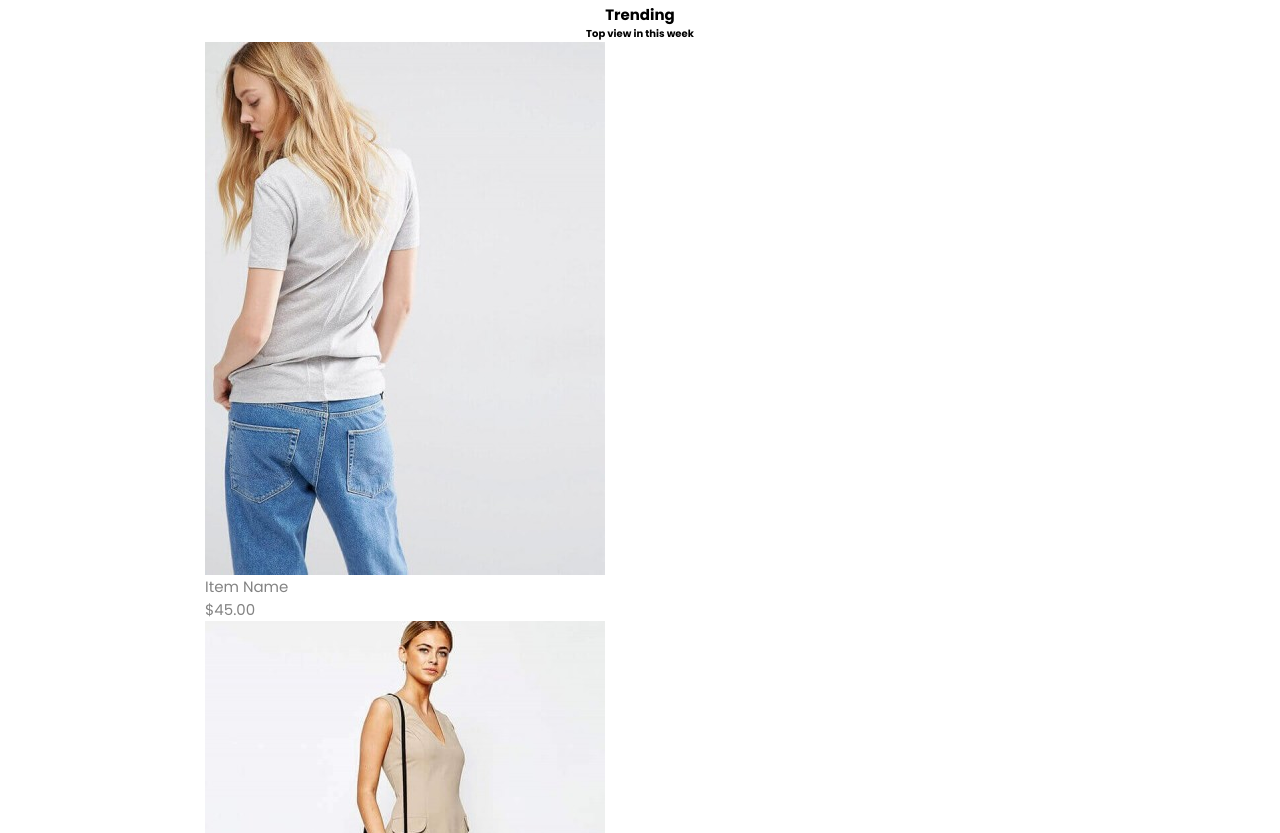
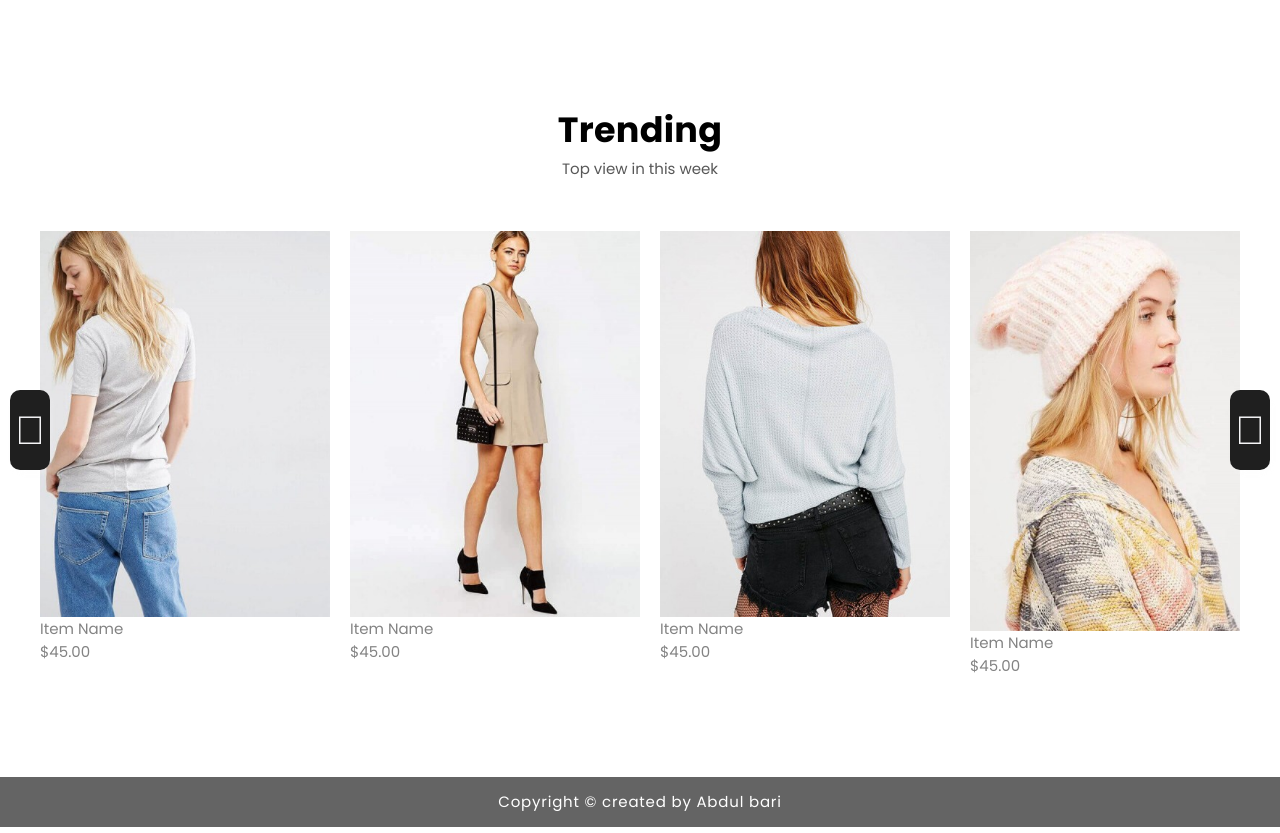
Before and after one commit to abdulbari149/ClaueShopifyProject, a plain HTML site: page claue/index.html in a window 1280 px wide. Shown: the part 1447-2280 px from the top of the page. Drawn offline with nearby package versions, Linux system fonts and the light colour scheme; files whose address does not match are found by name.

Commit message:
finished

```diff
--- a/claue/css/home.css
+++ b/claue/css/home.css
@@ -147,14 +147,71 @@
 
 /* ...........TRENDS................. */
 
-.trend{
-  display: flex;
-  flex-direction: column;
+#trend{
+  margin:100px 0px;
+  position: relative;
+  max-width: 100vw;
+  display: grid;
+  grid-template-columns: minmax(50rem ,120rem);
 }
+
 .trend__header{
   text-align: center;
 }
+.trend__header > h2{
+  font-size: 3.5rem;
+  letter-spacing: .3px;
+}
+.trend__header > h4{
+  line-height: 25px;
+  font-weight: 400;
+  color: #575757;
+  font-size: 15px;
+}
+.trend__itemGrid{
+  width: 100%;
+  position: relative;
+  margin-top: 50px;
+  display: grid;
+  justify-content: center;
+}
+.trend__sliderContainer{
+  overflow-x: hidden;
+  max-width: 100%;
+  display: grid;
+  grid-auto-flow: column;
+  grid-template-columns: repeat(auto-fill, minmax(290px ,1fr));
+  grid-auto-columns: 300px;
+  grid-gap: 2rem;
+}
 
-.trend__itemGrid{
+
+.trend__controls{
+  width: 105%;
+  position: absolute;
+  top: 50%;
+  left: 50%;
+  transform: translateX(-50%);
+  display: flex;
+  justify-content: space-between;
 
 }
+.trend__controls .iArrow{
+  cursor: pointer;
+  position: relative;
+  width: 40px;
+  padding: 0 8px;
+  height: 80px;
+  background-color: var(--color-dark);
+  border-radius: 10px;
+  box-shadow: 2px 4px 5px rgba(250, 250, 250, 0.24);
+}
+.trend__controls .iArrow i.fal{
+  position: absolute;
+  top: 50%;
+  left: 50%;
+  transform: translateX(-50%) translateY(-50%) ;
+  color: #f6f6f8;
+  font-size: 40px;
+  font-weight: 500;
+}
--- a/claue/css/main.css
+++ b/claue/css/main.css
@@ -15,6 +15,8 @@ body {
   overflow-x: hidden;
   font-family: "Poppins", sans-serif;
   font-weight: 400;
+  display: flex;
+  flex-direction: column;
 }
 
 ::-webkit-scrollbar {
@@ -538,3 +540,19 @@ body {
   opacity: 0;
   pointer-events: none;
 }
+
+footer{
+  width: 100vw;
+
+}
+.footer__copyright{
+  width: 100%;
+  height: 50px;
+  background-color: var(--color-smoky);
+  text-align: center;
+  line-height: 50px;
+}
+.footer__copyright p{
+  color: white;
+  letter-spacing: .8px;
+}
--- a/claue/index.html
+++ b/claue/index.html
@@ -139,69 +139,6 @@
             <li class="nav__item">
               <a class="nav__link link" href="#">Home</a>
               <i class="fal fa-plus show__screen"></i>
-              <div class="dropdown" id="home-dropdown">
-                <div class="dropdown__menu nav__dropdown">
-                  <div class="dropdown__item">
-                    <a href="" class="header-text link">Home Glasses </a>
-                    <span class="new">New</span>
-                  </div>
-                  <div class="dropdown__item">
-                    <a href="" class="header-text link">Home Handmade</a>
-                    <span class="new">New</span>
-                  </div>
-                  <div class="dropdown__item">
-                    <a href="" class="header-text link">Home Minimal</a>
-                  </div>
-                  <div class="dropdown__item">
-                    <a href="" class="header-text link">Home Classic</a>
-                  </div>
-                  <div class="dropdown__item">
-                    <a href="" class="header-text link">Home Video Banner</a>
-                  </div>
-                  <div class="dropdown__item">
-                    <a href="" class="header-text link">Home Product Categories</a>
-                  </div>
-                  <div class="dropdown__item">
-                    <a href="" class="header-text link">Home Static Banner</a>
-                  </div>
-                  <div class="dropdown__item">
-                    <a href="" class="header-text link">Home Side Left</a>
-                  </div>
-                  <div class="dropdown__item">
-                    <a href="" class="header-text link">Home Lookbook</a>
-                  </div>
-                </div>
-                <div class="dropdown__menu nav__dropdown">
-                  <div class="dropdown__item">
-                    <a href="" class="header-text link">Home Parallax</a>
-                  </div>
-                  <div class="dropdown__item">
-                    <a href="" class="header-text link">Home Instagram Shop</a>
-                    <span class="hot">Hot</span>
-                  </div>
-                  <div class="dropdown__item">
-                    <a href="" class="header-text link">Home Market</a>
-                  </div>
-                  <div class="dropdown__item">
-                    <a href="" class="header-text link">Home Digital</a>
-                  </div>
-                  <div class="dropdown__item">
-                    <a href="" class="header-text link">Home Boxed</a>
-                  </div>
-                  <div class="dropdown__item">
-                    <a href="" class="header-text link">Home Furniture</a>
-                  </div>
-                  <div class="dropdown__item">
-                    <a href="" class="header-text link">Home Watches</a>
-                  </div>
-                  <div class="dropdown__item">
-                    <a href="" class="header-text link">Home Shoes</a>
-                  </div>
-                  <div class="dropdown__item">
-                    <a href="" class="header-text link">Home Jewelry</a>
-                  </div>
-                </div>
-              </div>
             </li>
             <li class="nav__item">
               <a class="nav__link link" href="#">Shop<span class="new hide__screen">New</span></a>
@@ -517,7 +454,7 @@
     </section>
 
     <section id="s3">
-      <div id="trend max-width-lg">
+      <div id="trend">
         <div class="trend__header">
           <h2>Trending</h2>
           <h4>Top view in this week</h4>
@@ -635,17 +572,15 @@
               </div>
             </div>
           </div>
-
-          <div class="trend__controls">
-            <div class="iArrow">
-              <i class="fal fa-angle-left"></i>
-            </div>
-            <div class="iArrow">
-              <div class="fal fa-angle-right"></div>
-            </div>
+        </div>
+        <div class="trend__controls">
+          <div class="iArrow">
+            <i class="fal fa-angle-left"></i>
+          </div>
+          <div class="iArrow">
+            <i class="fal fa-angle-right"></i>
           </div>
         </div>
-
         <div class="trend__sale">
           <div></div>
           <div></div>
@@ -654,12 +589,12 @@
       </div>
     </section>
 
-
-
   </main>
 
   <footer>
-
+    <div class="footer__copyright">
+      <p>Copyright &copy; created by Abdul bari</p>
+    </div>
   </footer>
   <script src="js/script.js"></script>
 </body>
```
Also changed, not shown: claue/website.html (deleted).
